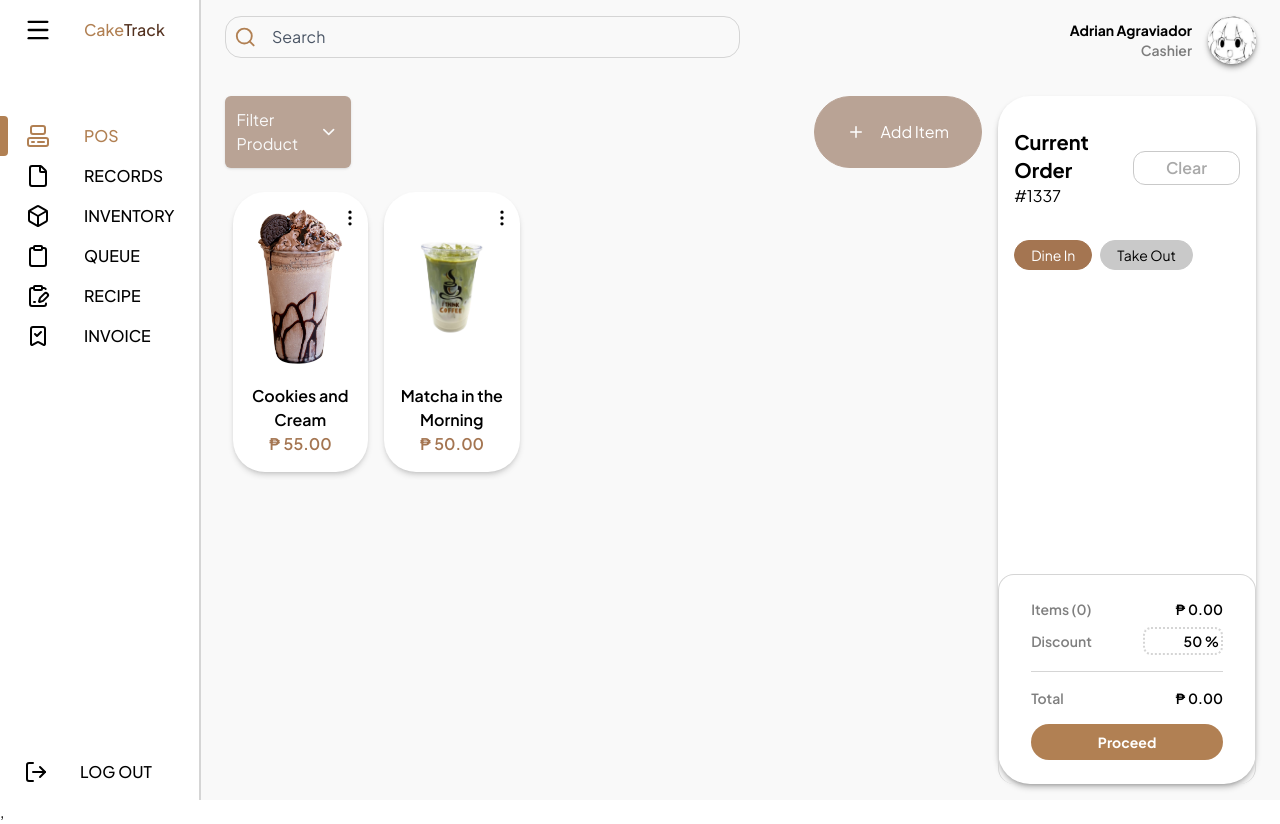
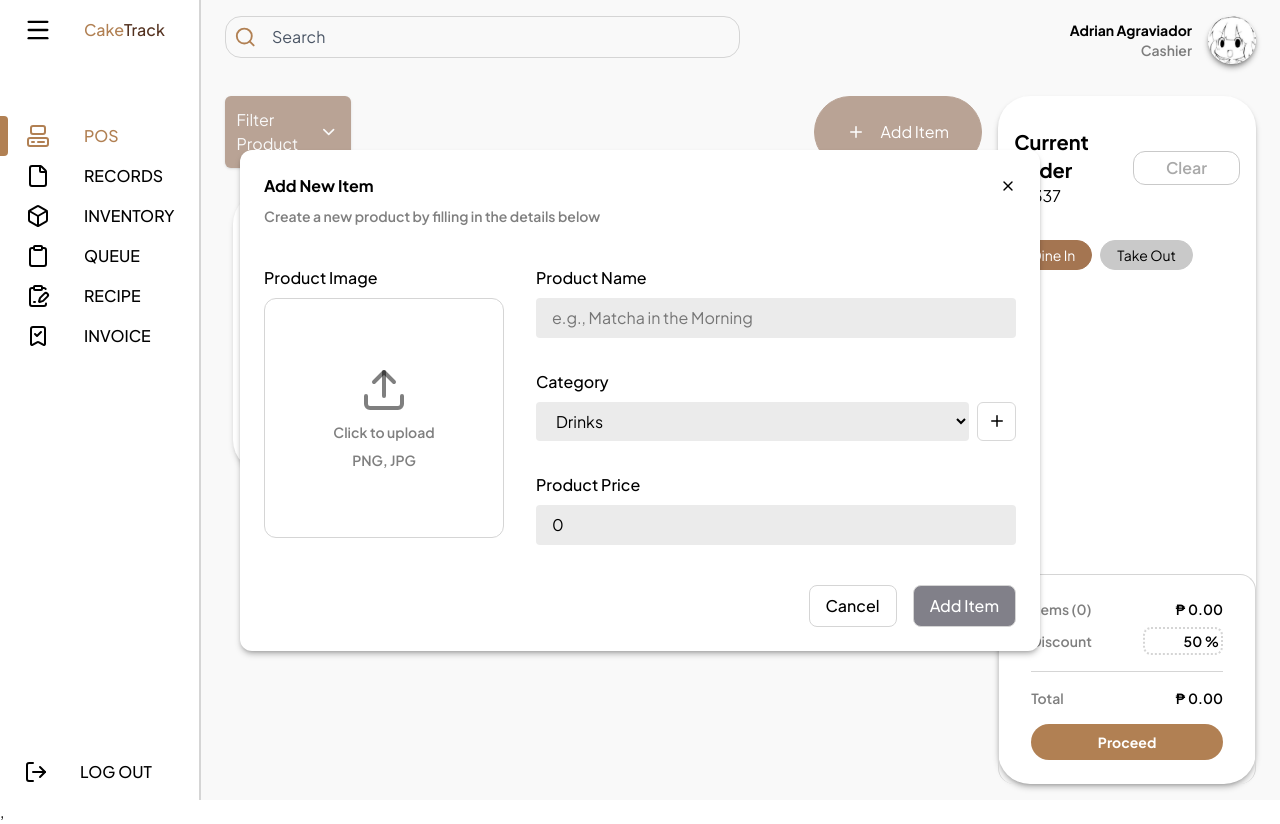
Before and after one commit to GetALifehahaha/cake-track, a React app in the folder frontend/: page / in a window 1280 px wide. Built offline with nearby package versions, Linux system fonts and the light colour scheme; the HTML template or start-up script is replaced by a standard one.

Commit message:
Add add product modal (frontend)

```diff
--- a/frontend/src/components/atoms/Button.jsx
+++ b/frontend/src/components/atoms/Button.jsx
@@ -11,9 +11,10 @@ const Button = ({variant="block", size="base",  text="Button", icon: Icon, onCli
         base: "w-fit text-base",
         small: "w-fit text-sm ",
         modalSize: 'w-full',
-        modalOutline: "font-medium border-border border rounded-lg p-2 text-text",
-        modalBlock: "font-medium border-border border rounded-lg p-2 text-main-white bg-gray-dark",
+        modalOutline: "font-medium border-border border rounded-lg px-4 py-2 text-text",
+        modalBlock: "font-medium border-border border rounded-lg px-4 py-2 text-main-white bg-gray-dark",
         form: 'w-full border border-accent-mute bg-accent-mute text-white rounded-2xl font-bold px-8 py-2 ',
+        icon: 'h-full border-main-dark rounded-md border aspect-square'
 
     }
 
@@ -22,7 +23,7 @@ const Button = ({variant="block", size="base",  text="Button", icon: Icon, onCli
         onClick={onClick}
         className={`flex gap-4 items-center justify-center cursor-pointer ${buttonVariants[size]} ${buttonVariants[variant]}`}>
             {Icon && <Icon width={18}/>}
-            {text}
+            {text && text}
         </button>
     )
 }
--- a/frontend/src/components/atoms/Label.jsx
+++ b/frontend/src/components/atoms/Label.jsx
@@ -5,7 +5,8 @@ const Label = ({text="Text", variant='medium'}) => {
     const labelVariants = {
         medium: 'text-text/50 font-semibold text-md',
         small: 'text-text/50 font-semibold text-sm',
-        login: 'text-text font-extrabold text-md'
+        login: 'text-text font-extrabold text-md',
+        modal: 'text-text font-medium text-md'
     }
 
     return (
--- /dev/null
+++ b/frontend/src/components/organisms/AddProductModal.jsx
@@ -0,0 +1,114 @@
+import React, {useState} from 'react';
+import { Button, Label, Title } from '../atoms';
+import { X, Plus, Upload } from 'lucide-react'
+
+const AddProductModal = ({onConfirm}) => {
+
+    const [productName, setProductName] = useState("");
+    const [category, setCategory] = useState("");
+    const [price, setPrice] = useState(0);
+
+    const [categories] = useState(['drinks', 'cakes', 'cupcakes']);
+    const [preview, setPreview] = useState(null);
+
+    const handleFileChange = (e) => {
+        const file = e.target.files[0];
+        if (file) setPreview(URL.createObjectURL(file));
+    };
+
+    const handleRemovePreview = () => setPreview(false);
+
+    const handleConfirmModal = (value) => {
+        onConfirm(value);
+    }
+
+    const handleSetProductName = (e) => {
+        e.preventDefault();
+
+        setProductName(e.target.value);
+    }
+    const handleSetCategory = (e) => {
+        e.preventDefault();
+
+        setCategory(e.target.value);
+    }
+    const handleSetPrice = (e) => {
+        e.preventDefault();
+
+        setPrice(e.target.value);
+    }
+
+    const capitalize = (string) => string[0].toUpperCase() + string.slice(1);
+
+    const listCategories = categories.map((item, index) => <option key={index} className='hover:bg-main-dark' value={item}>{capitalize(item)}</option>)
+
+    return (
+        <div className='absolute top-0 left-0 w-full h-screen flex justify-center items-center z-1000'>
+            <div className='p-6 bg-main-white rounded-xl shadow-md shadow-black/25 min-w-[30vw] flex flex-col gap-10'>
+                <div className='flex flex-col gap-2'>
+                    <div className="flex justify-between items-center w-full">
+                        <Title variant='modal' text='Add New Item' />
+                        <X size={16} className='text-text cursor-pointer' onClick={() => handleConfirmModal(false)}/>
+                    </div>
+                    <Label variant='small' text='Create a new product by filling in the details below' />
+                </div>
+
+                <div className='flex gap-8'>
+                    <div className='flex flex-col gap-2'>
+                        <Label variant='modal' text='Product Image' />
+                        <label className='h-60 flex flex-col items-center justify-center gap-2 rounded-xl border-border border aspect-square'>
+                            {(preview) ?
+                            <img src={preview} className='object-cover h-full w-full rounded-xl'/>
+                            :
+                            <>
+                                <Upload size={48} className='text-text/50'/>
+                                <h5 className='text-text/50 font-semibold text-sm'>Click to upload</h5>
+                                <h5 className='text-text/50 font-semibold text-sm'>PNG, JPG</h5>
+                            </>
+                            }
+
+                            <input
+                                id="file-upload"
+                                type="file"
+                                accept="image/png, image/jpeg"
+                                className="hidden"
+                                onChange={handleFileChange}
+                            />
+                        </label>
+                        {preview && <Button variant='icon' text='' icon={X} onClick={handleRemovePreview}/>}
+                    </div>
+
+                    <div className='flex flex-col gap-8 w-120'>
+                        <div className='flex flex-col gap-2'>
+                            <Label variant='modal' text='Product Name' />
+                            <input type='text' className='px-4 py-2 rounded-sm bg-main-dark/50 focus:outline-none w-full' value={productName} placeholder='e.g., Matcha in the Morning' onChange={(e) => handleSetProductName(e)}/>
+                        </div>
+                        <div className='flex flex-col gap-2'>
+                            <Label variant='modal' text='Category' />
+                            <div className='flex gap-2'>
+                                <select className='px-4 py-2 rounded-sm bg-main-dark/50 focus:outline-none w-full' onChange={(e) => handleSetCategory(e)}>
+                                    {listCategories}
+                                </select>
+
+                                <Button variant='icon' text='' icon={Plus}/>
+                            </div>
+                        </div>
+                        <div className='flex flex-col gap-2'>
+                            <Label variant='modal' text='Product Price' />
+                            <input
+                            type='number'
+                            className='px-4 py-2 rounded-sm bg-main-dark/50 focus:outline-none w-full' value={price} placeholder='P 0.00' onChange={(e) => handleSetPrice(e)}/>
+                        </div>
+                    </div>
+
+                </div>
+                    <div className='flex gap-4 ml-auto'>
+                        <Button variant='modalOutline' size='base' text='Cancel' onClick={() => handleConfirmModal(false)}/>
+                        <Button variant='modalBlock' size='base' text='Add Item' onClick={() => handleConfirmModal(true)}/>
+                    </div>
+            </div>
+        </div>
+    )
+}
+
+export default AddProductModal;
--- a/frontend/src/components/organisms/PaymentModal.jsx
+++ b/frontend/src/components/organisms/PaymentModal.jsx
@@ -125,8 +125,6 @@ const PaymentModal = ({totalPrice, onConfirm}) => {
                     <Button variant='modalOutline' size='modalSize' text='Cancel' onClick={() => handleConfirmModal(false)}/>
                     <Button variant='modalBlock' size='modalSize' text='Complete Payment' onClick={() => handleConfirmModal(true)}/>
                 </div>
-                {/* PaymentModalSelectionCard */}
-                {/* PaymentModalInput */}
             </div>
         </div>
     )
--- a/frontend/src/components/organisms/index.jsx
+++ b/frontend/src/components/organisms/index.jsx
@@ -3,3 +3,4 @@ export {default as CheckoutSection} from './CheckoutSection'
 export {default as CheckoutList} from './CheckoutList'
 export {default as PaymentModal} from './PaymentModal'
 export {default as ReceiptsTable} from './ReceiptsTable'
+export {default as AddProductModal} from './AddProductModal'
--- a/frontend/src/pages/Home.jsx
+++ b/frontend/src/pages/Home.jsx
@@ -1,18 +1,18 @@
 import React, {useState} from 'react'
 import { Dropdown, Button } from '../components/atoms'
 import {Searchbar, ProfileCard} from '../components/molecules'
-import {ProductsGrid, CheckoutSection, PaymentModal} from '../components/organisms/'
+import {ProductsGrid, CheckoutSection, PaymentModal, AddProductModal} from '../components/organisms/'
 import { Plus } from 'lucide-react'
 import DrinksData from '../data/DrinksData'
 
 const Home = () => {
     // use auth context ot get the user
 
-
     const [searchText, setSearchText] = useState();
     const [checkoutProducts, setCheckoutProducts] = useState([]);
     const [netTotal, setNetTotal] = useState(0);
     const [showPaymentModal, setShowPaymentModal] = useState(false);
+    const [showAddProductModal, setShowAddProductModal] = useState(true);
 
     const productSelection = [
         {name: "Drinks", value: "drinks"},
@@ -47,13 +47,19 @@ const Home = () => {
         setShowPaymentModal(false);
     }
 
+    const proceedToAddProduct = () => setShowAddProductModal(true);
+
+    const addProduct = (value) => {
+        setShowAddProductModal(false);
+    }
+
     return (
         <div className='flex gap-4 flex-1'>
             {/* Middle */}
             <div className='flex-1 flex flex-col gap-4'>
                 <div className='flex flex-row justify-between'>
                     <Dropdown selectionName='Filter Product' selections={productSelection} onSelect={(value) => console.log(value)}/>
-                    <Button text='Add Item' icon={Plus} onClick={logSearchText}/>
+                    <Button text='Add Item' icon={Plus} onClick={proceedToAddProduct}/>
                 </div>
 
                 <ProductsGrid products={DrinksData} checkoutProducts={checkoutProducts} onToggleCheckoutProduct={handleToggleCheckoutProduct} />
@@ -68,6 +74,10 @@ const Home = () => {
             {showPaymentModal &&
                 <PaymentModal totalPrice={netTotal} onConfirm={completePayment}/>
             }
+
+            {showAddProductModal &&
+                <AddProductModal onConfirm={addProduct}/>
+            }
         </div>
     )
 }
```
Also changed, not shown: 1 other file (tests, documents, lock files or other folders).
